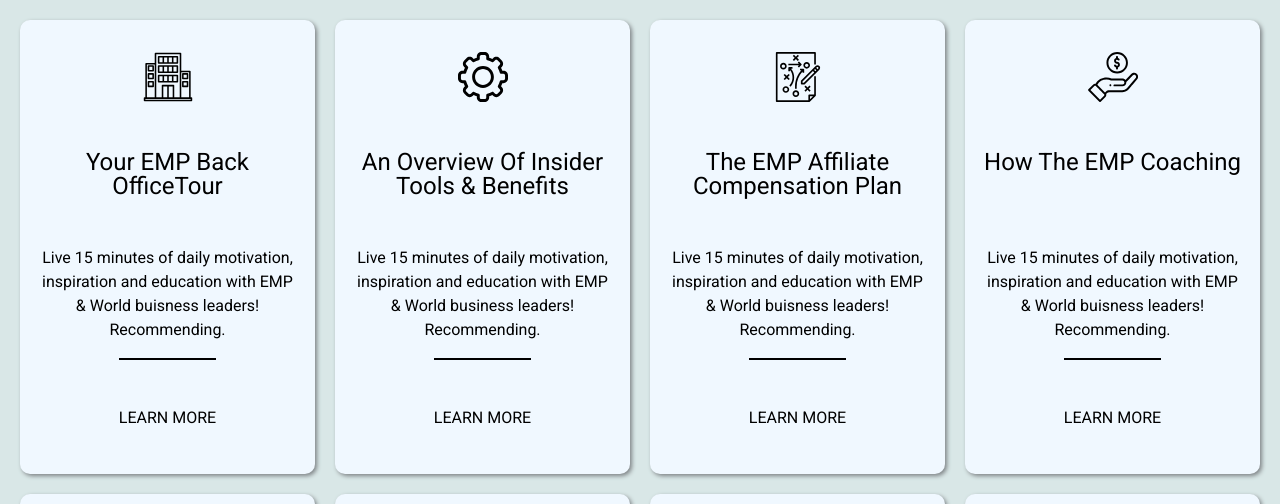
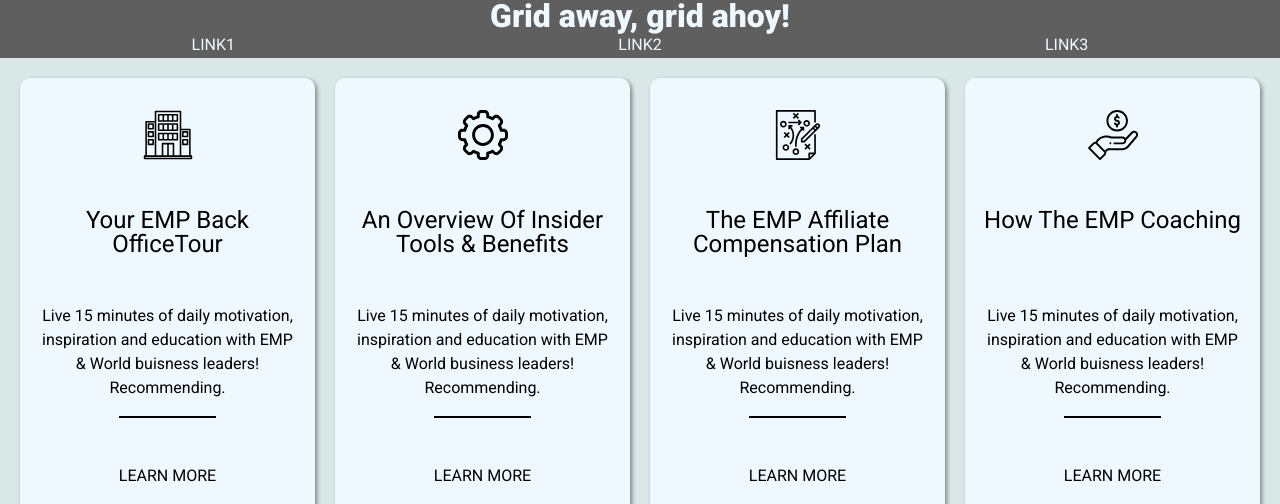
Before and after one commit to BaptisteGeron/Grid-away-grid-ahoy, a plain HTML site: page index.html in a window 1280 px wide. Shown: the top 504 px of the page. Drawn offline with Linux system fonts and the light colour scheme.

```diff
--- a/index.html
+++ b/index.html
@@ -9,6 +9,16 @@
     <link rel="stylesheet" href="style.css" />
   </head>
   <body>
+    <header>
+      <h1>Grid away, grid ahoy!</h1>
+      <nav>
+        <ul>
+          <li><a class="side" href="http://">Link1</a></li>
+          <li><a class="side" href="http://">Link2</a></li>
+          <li><a class="side" href="http://">Link3</a></li>
+        </ul>
+      </nav>
+    </header>
     <main>
       <section class="card">
         <img src="images/office.svg" alt="OfficeTour" />
--- a/style.css
+++ b/style.css
@@ -11,11 +11,13 @@
 body main {
 		grid-template-columns: repeat(1, 1fr);
 	}
+body header {
+	display: none;
+}
 }
 
 body {
 	background-color: rgb(217, 231, 231);
-	 margin: 20px;
 	 font-family: 'Roboto', sans-serif;
 }
 
@@ -25,6 +27,7 @@
 	grid-template-columns: repeat(4, 1fr);
 	grid-gap: 20px;
 	grid-auto-rows: min-content;
+	margin: 20px;
 }
 
 .card {
@@ -90,3 +93,36 @@
 	color: aliceblue;
 	box-shadow: 5px 5px 20px rgb(103, 110, 110);
 }
+
+/*Sidebar*/
+
+header {
+height: fit-content;
+background-color: rgb(95, 95, 95);
+margin-bottom: 20px;
+position: ;
+}
+
+h1 {
+	text-align: center;
+	font-size: 2rem;
+	font-weight: 800;
+	color: aliceblue;
+}
+
+nav {
+	margin: 0rem;
+}
+
+ul{
+	display: flex;
+	flex-direction: row;
+	justify-content: space-around;
+	margin: 0rem;
+}
+
+.side {
+	padding: 0rem;
+	margin: 0.3rem;
+	color: aliceblue;
+}
```
Also changed, not shown: images/menu.svg (added).
